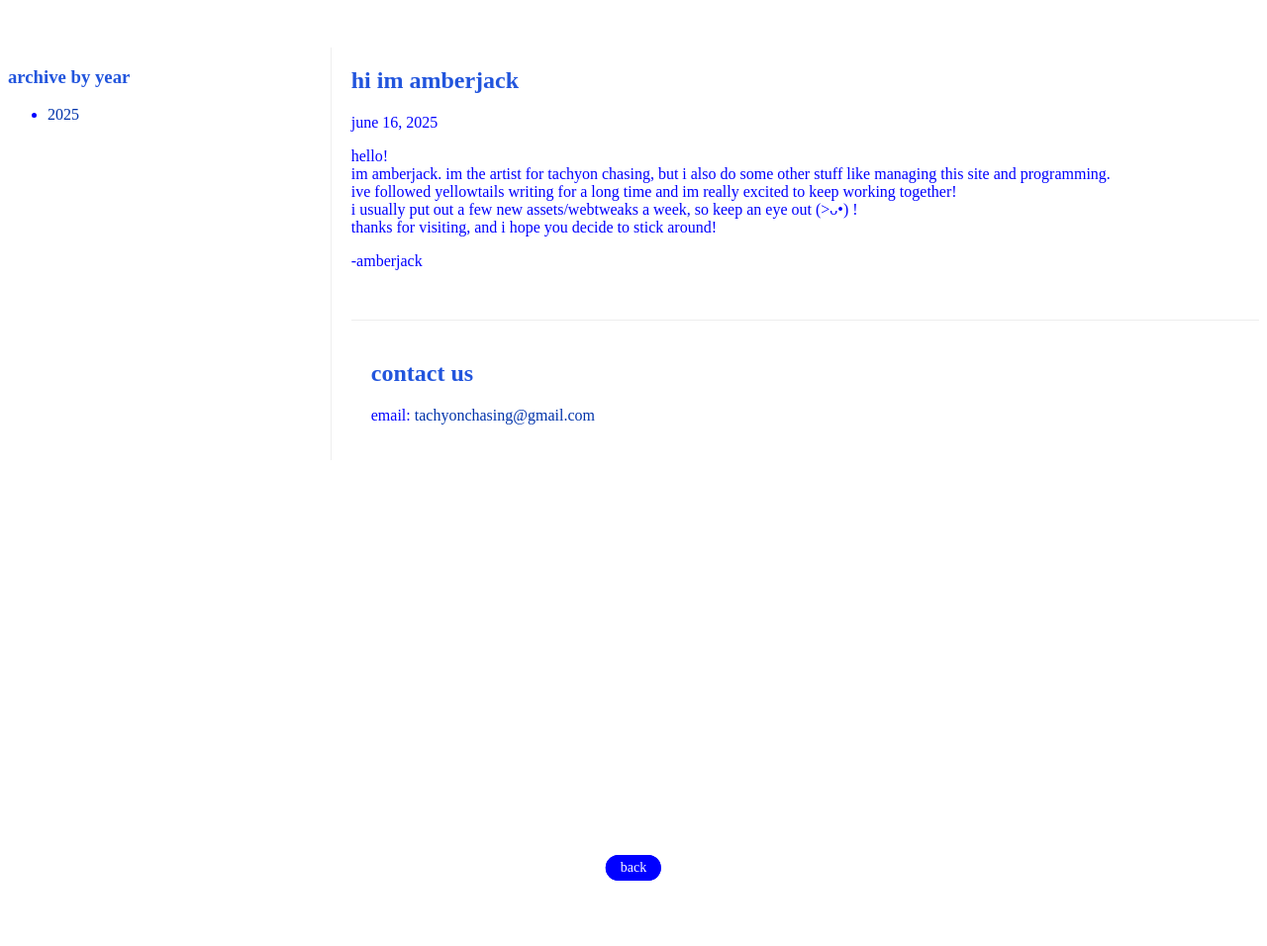
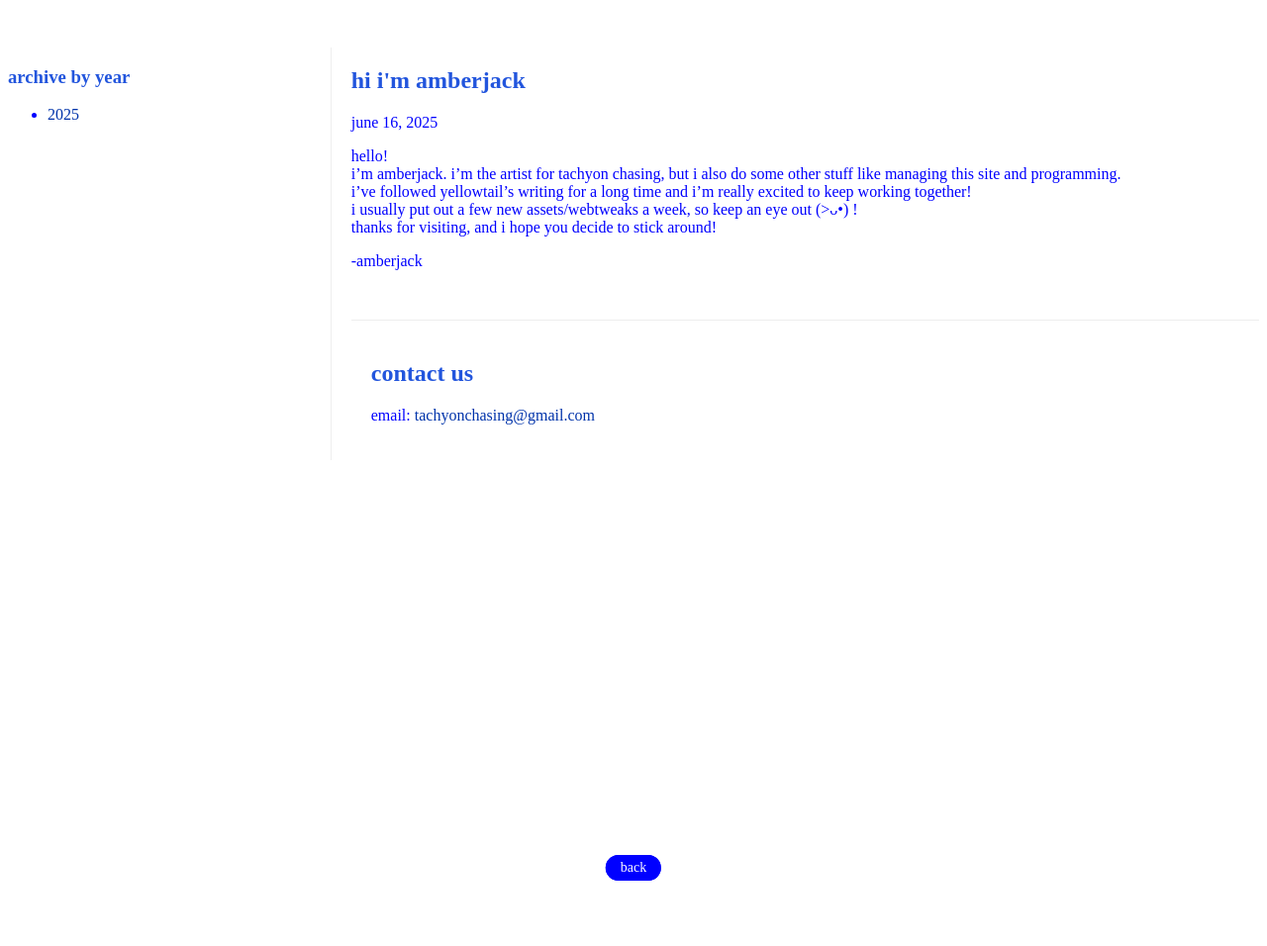
Before and after one commit to catgoesmiao/catgoesmiao.github.io, a Jekyll site: the page built from _posts/2025-06-16-hi-im-amberjack.md, in a window 1280 px wide. Shown: the whole page at 99% size. Built offline with Jekyll 4.4.1, drawn with Linux system fonts in a browser that asks for light colours.

Commit message:
Update 2025-06-16-hi-im-amberjack.md

```diff
--- a/_posts/2025-06-16-hi-im-amberjack.md
+++ b/_posts/2025-06-16-hi-im-amberjack.md
@@ -1,11 +1,11 @@
 ---
 layout: post
-title: "hi im amberjack"
+title: "hi i'm amberjack"
 date: 2025-06-16
 ---
 hello!
-im amberjack. im the artist for tachyon chasing, but i also do some other stuff like managing this site and programming.
-ive followed yellowtails writing for a long time and im really excited to keep working together!
+i'm amberjack. i'm the artist for tachyon chasing, but i also do some other stuff like managing this site and programming.
+i've followed yellowtail's writing for a long time and i'm really excited to keep working together!
 i usually put out a few new assets/webtweaks a week, so keep an eye out (>ᴗ•) !
 thanks for visiting, and i hope you decide to stick around!
 
```
